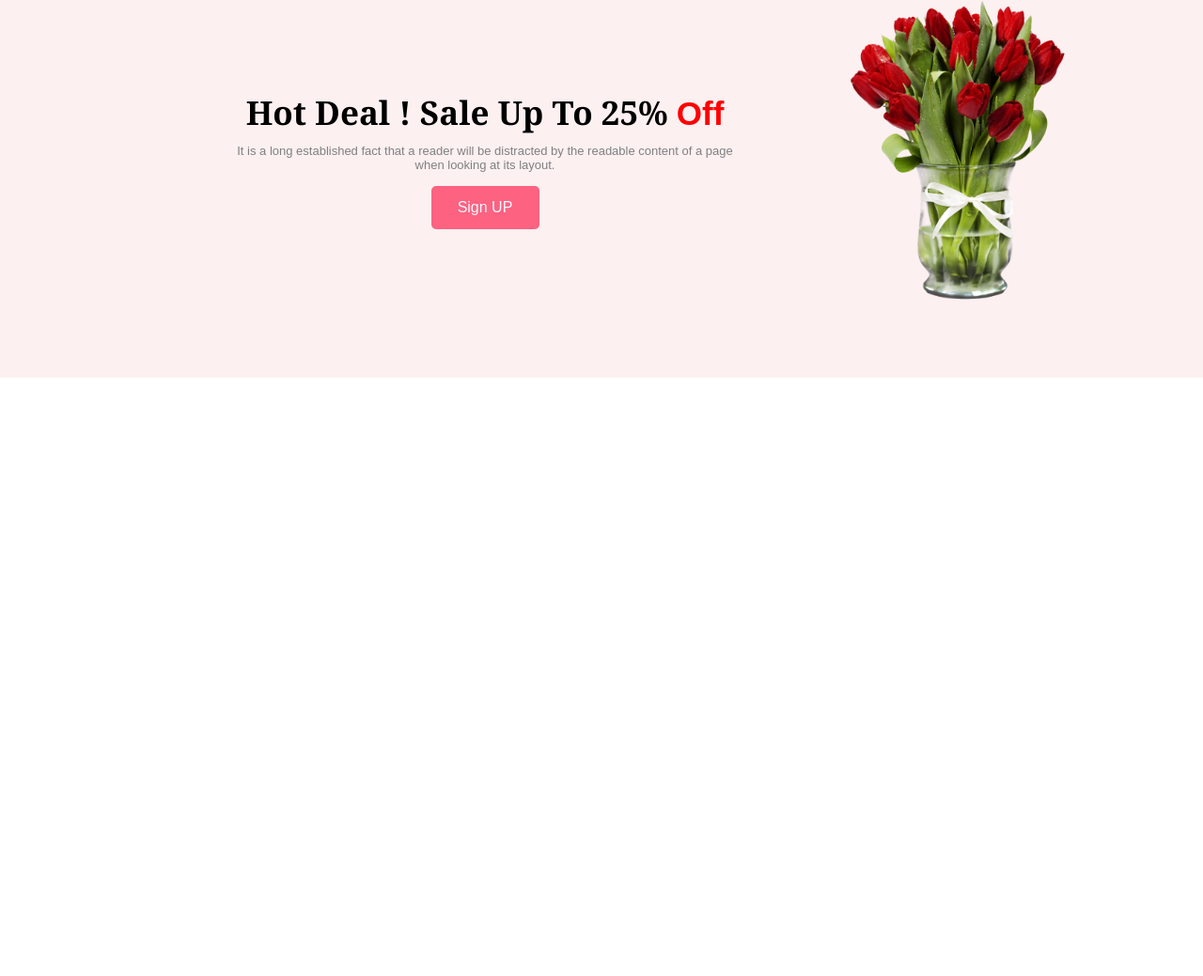
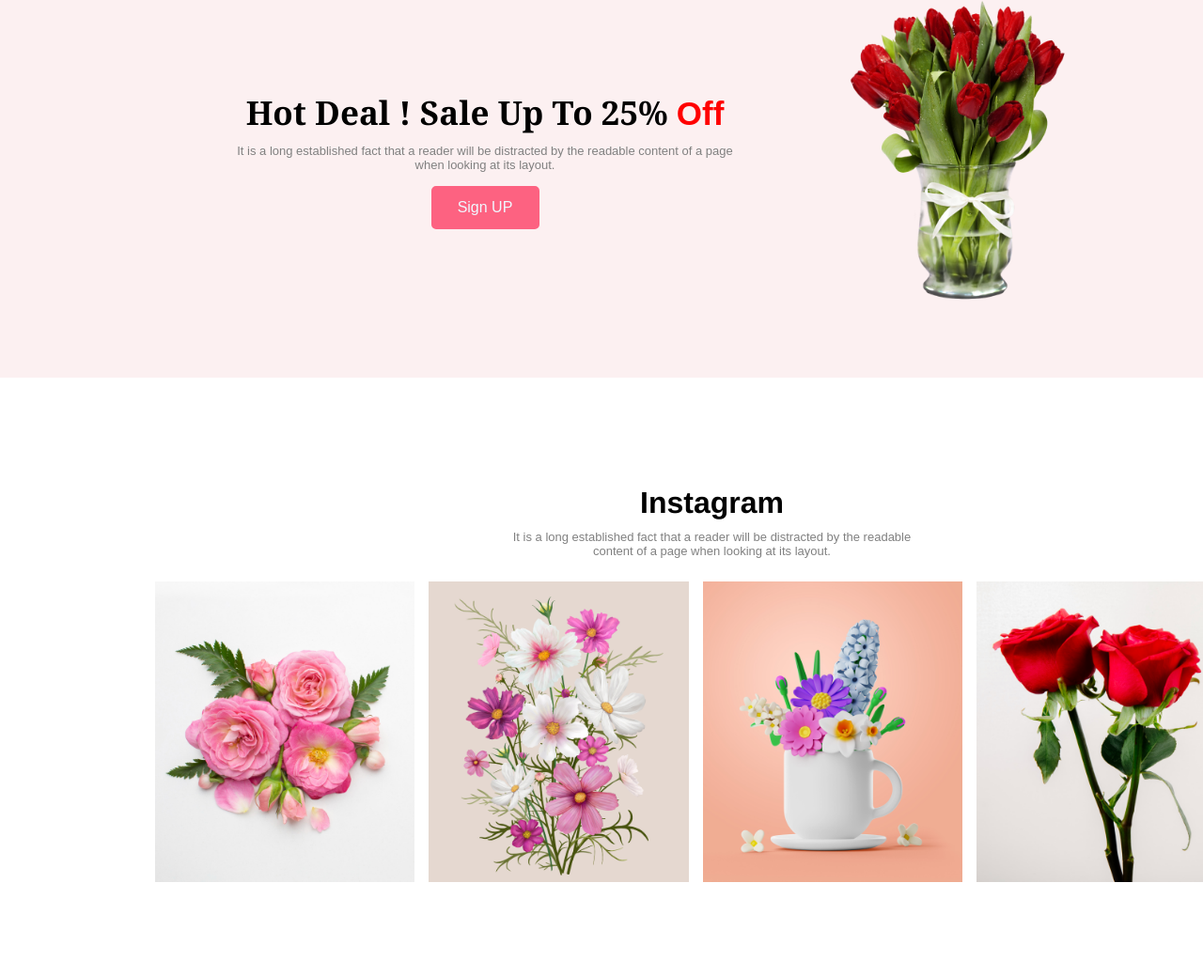
Before and after one commit to shafik6t9/MY-FLOWER-SHOP, a plain HTML site: page index.html in a window 1280 px wide. Shown: the part 1876-2915 px from the top of the page at 94% size. Before the commit the page ends 2378 px from the top, so only its background shows below. Drawn offline with Linux system fonts and the light colour scheme.

Commit message:
added insta section

```diff
--- a/index.html
+++ b/index.html
@@ -118,7 +118,26 @@
     </section>
     <!-- hot deal section ends -->
 
+    <!-- instagram section starts -->
+    <section class="social">
+        <div class="media">
+            <h3>
+                Instagram
+            </h3>
+            <p>It is a long established fact that a reader will be distracted by the readable content of a page when looking at its layout.</p>
+        </div>
+        <div class="photos">
+            <figure class="flowers">
+                <img class="flowere" src="images/Flower 01.png" alt="">
+                <img class="flowere" src="images/Rectangle 4.png" alt="">
+                <img class="flowere" src="images/Rectangle 5.png" alt="">
+                <img class="flowere" src="images/Rectangle 6.png" alt="">
+            </figure>
+        </div>
+    </section>
 
+
+    <!-- instagram section ends -->
 
 </body>
 </html>
--- a/styles/styles.css
+++ b/styles/styles.css
@@ -335,3 +335,44 @@
 
 
     /* hot deal close */
+
+    /* instagram */
+
+    .media{
+        text-align: center;
+        align-items: center;
+        width: 455px;
+        padding: 15px 0 0 530px;
+
+    }
+    .media h3{
+        font-family: 'Franklin Gothic Medium', 'Arial Narrow', Arial, sans-serif;
+        font-size: xx-large;
+    }
+
+    .media p{
+        font-size: small;
+        color: grey;
+        margin-top: 10px;
+
+    }
+
+
+
+
+    .flowers{
+        display: flex;
+        height: 320px;
+        width: 570px;
+        padding: 25px 0 100px 150px;
+        /* border: 1px solid black; */
+
+
+    }
+
+    .flowere{
+
+        margin-left: 15px;
+    }
+
+    /* instagram close */
```
